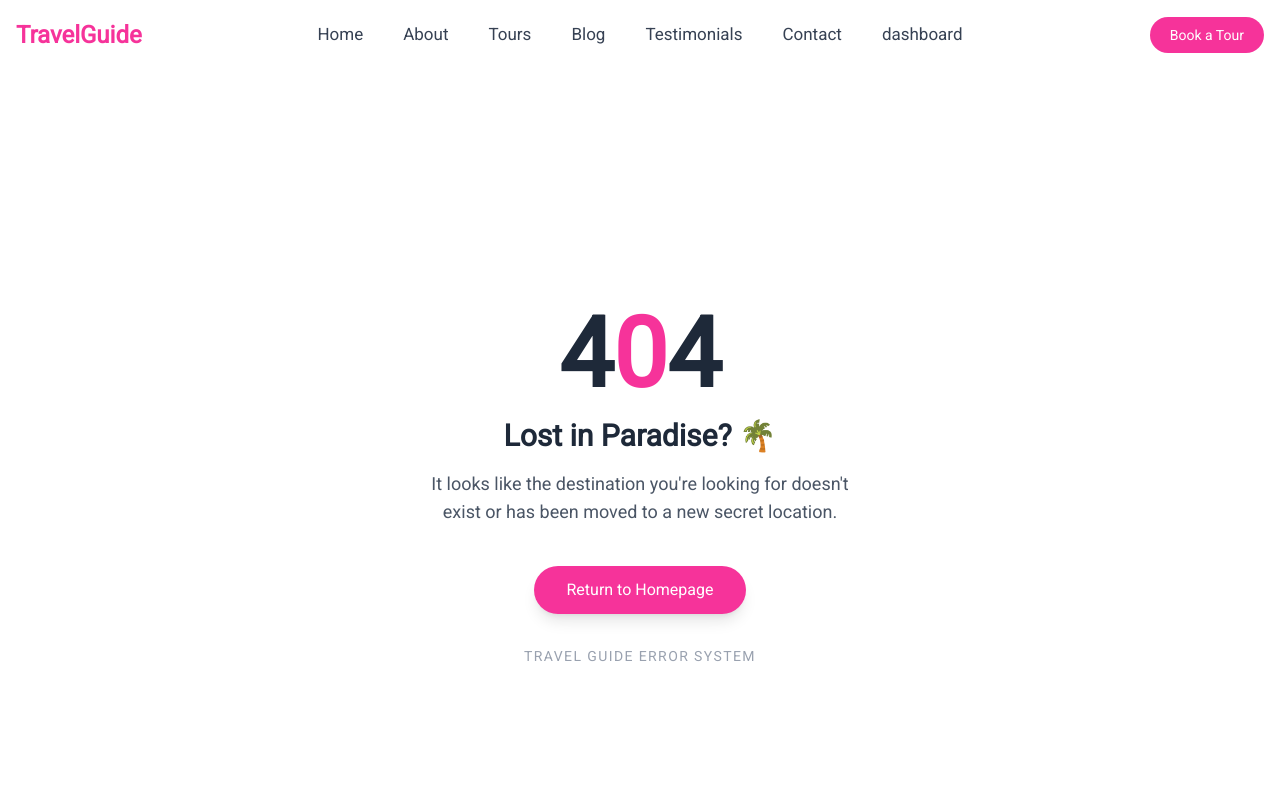
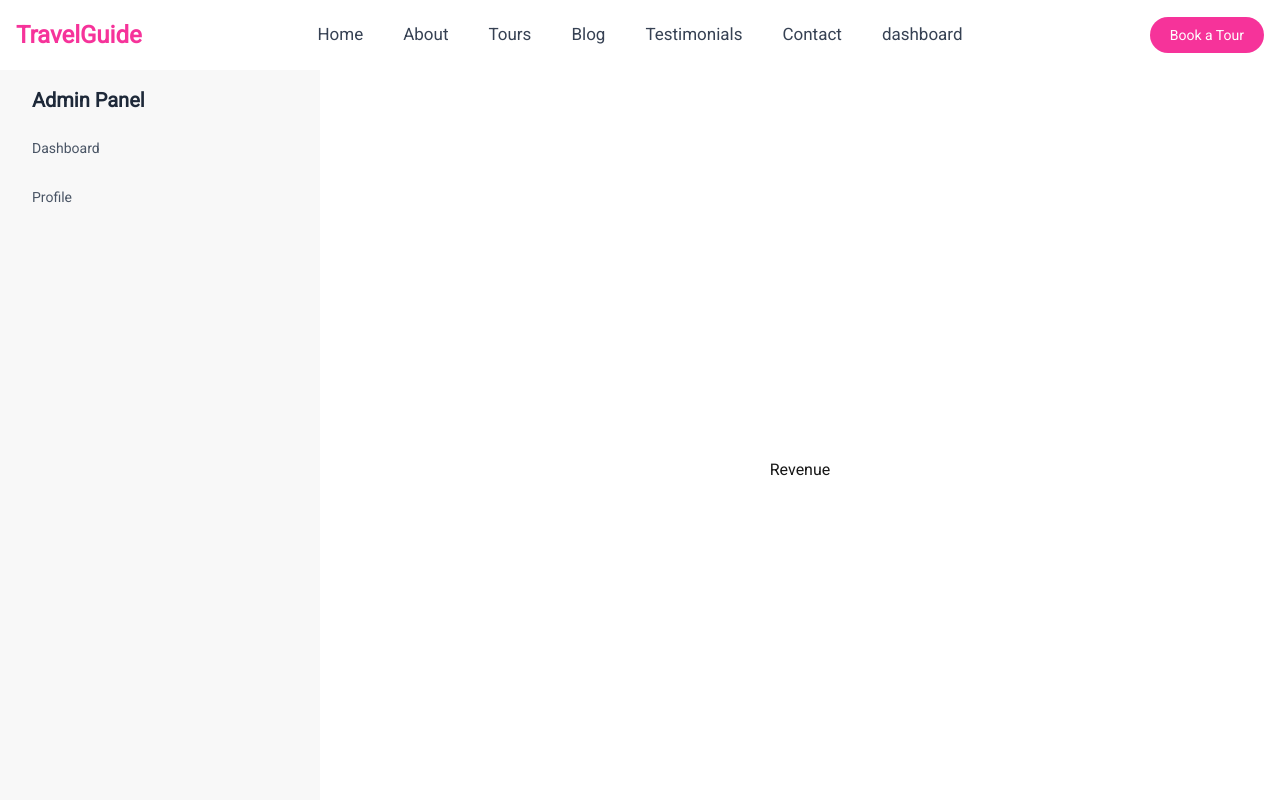
Before and after one commit to fatematz/my-nextjs-app, a Next.js app: page /dashboard/revenue in a window 1280 px wide. Before the commit this address had no page. Shown: the top 800 px of the page. Built offline with nearby package versions, Linux system fonts and the light colour scheme.

Commit message:
fix page

```diff
--- /dev/null
+++ b/src/app/dashboard/revenue/page.jsx
@@ -0,0 +1,3 @@
+export default function RevenuePage() {
+  return <div>Revenue</div>
+}
```
Also changed, not shown: 1 other file (tests, documents, lock files or other folders).
